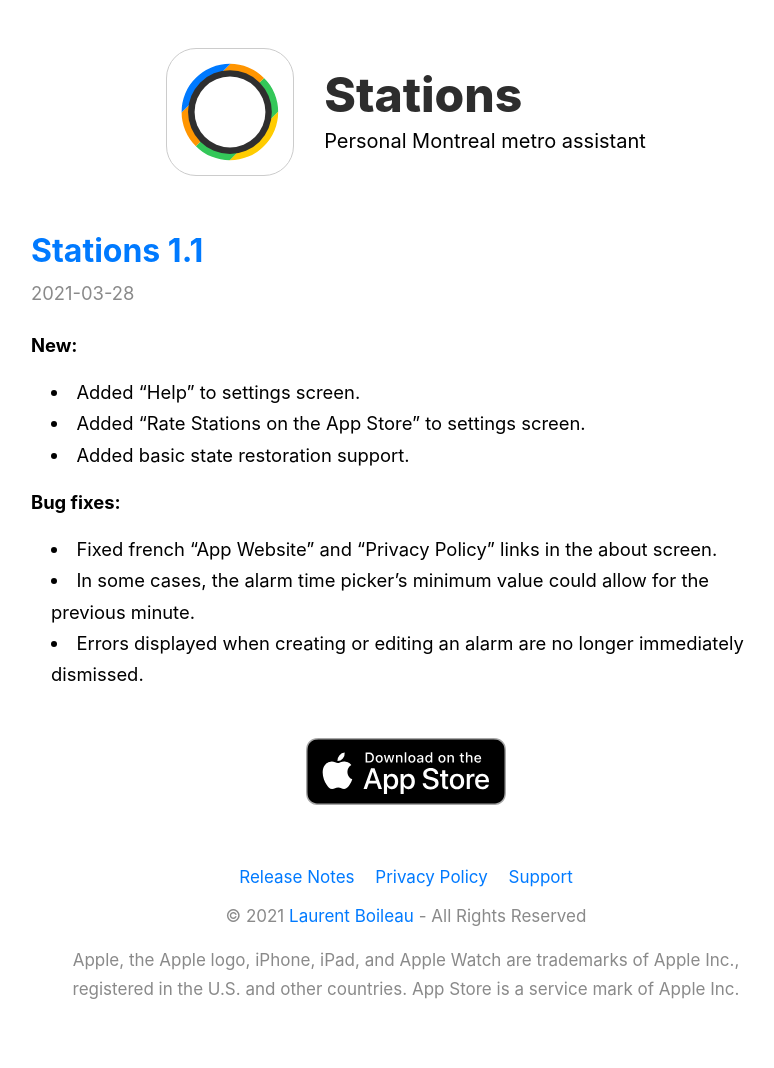
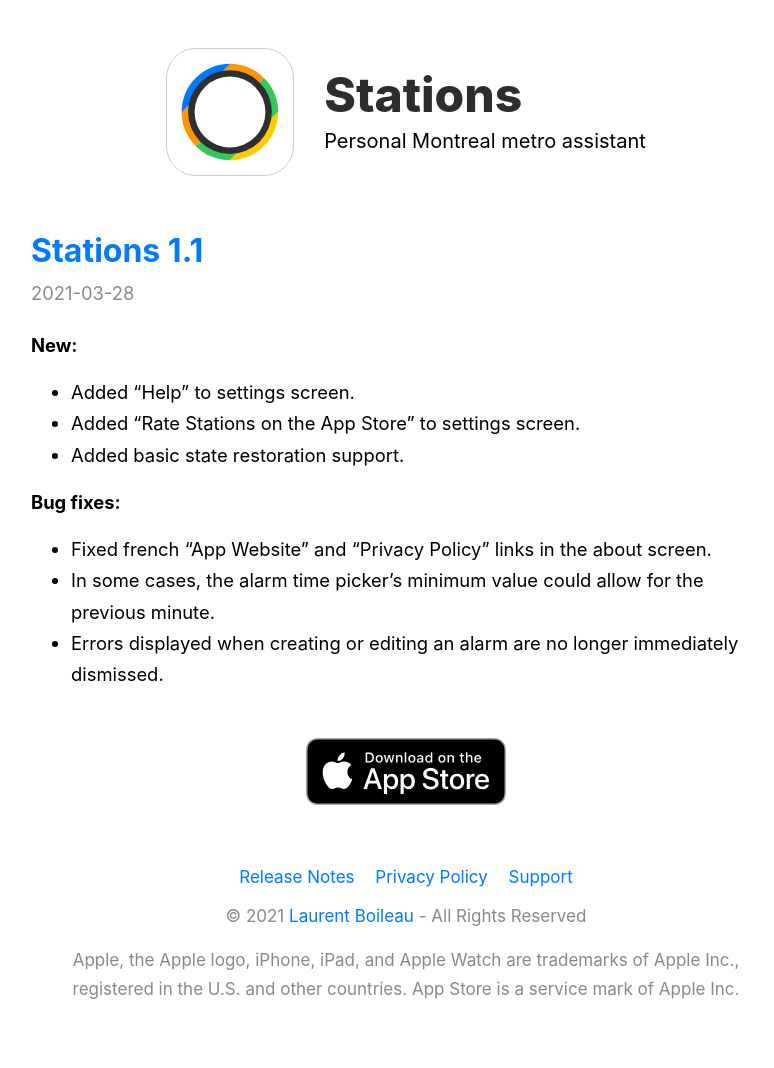
Before and after one commit to laurentboileau/stations-website, a Jekyll site: the page built from _release-notes/1.1.markdown, in a window 1280 px wide. Shown: the whole page, without its empty margins (234-1008 px from the left). Built offline with Jekyll 4.4.1, drawn with Linux system fonts in a browser that asks for light colours.

Commit message:
Tweak list margins

```diff
--- a/assets/css/style.css
+++ b/assets/css/style.css
@@ -109,7 +109,7 @@
 }
 
 li {
-    list-style-position: inside;
+    list-style-position: outside;
 }
 
 figcaption {
@@ -329,7 +329,7 @@
 }
 
 .release-note ul {
-    margin: 0 0 1rem 1.25rem;
+    margin: 0 0 1rem 2.5rem;
 }
 
 /* Privacy policy styles */
@@ -341,7 +341,7 @@
 /* Support styles */
 
 #support-table-of-contents {
-    margin: 1rem 0;
+    margin: 1rem 0 0 1.15rem;
 }
 
 #support-table-of-contents li {
```
